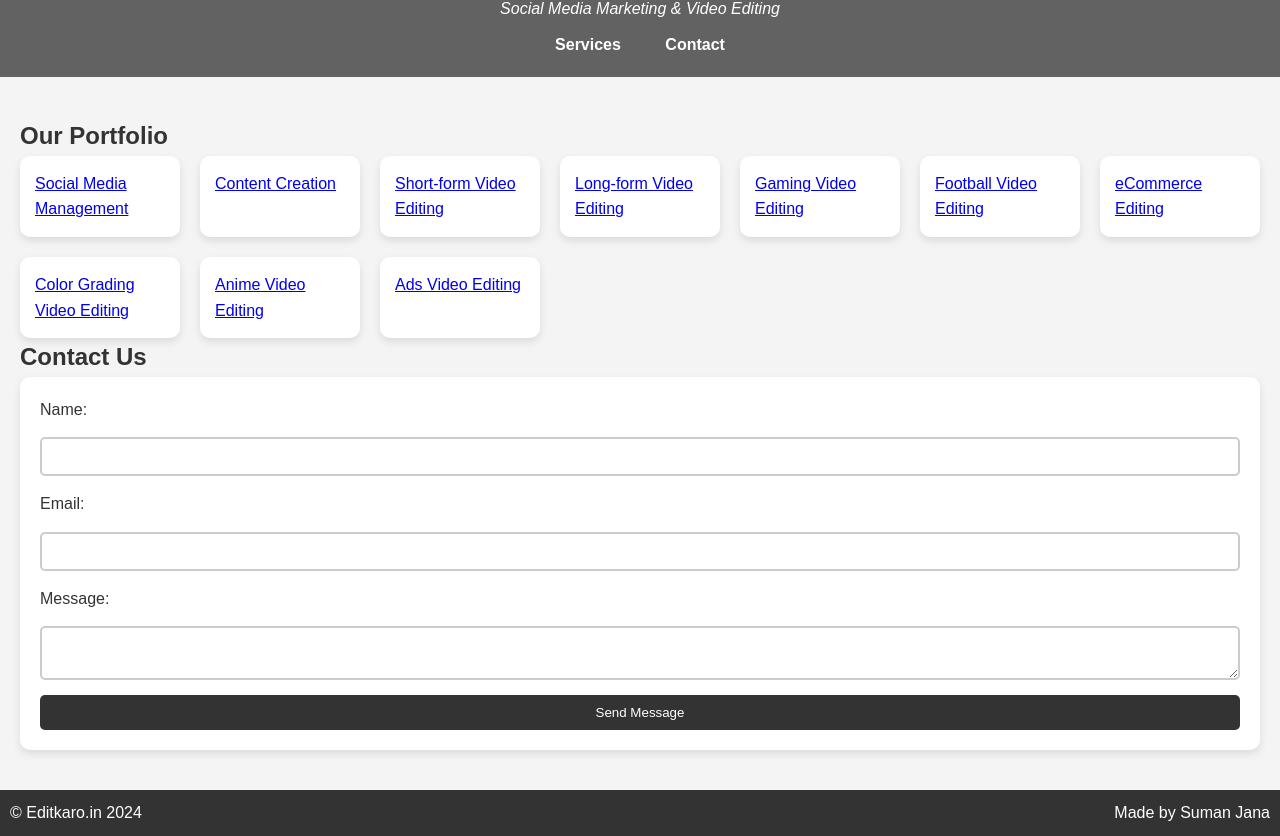
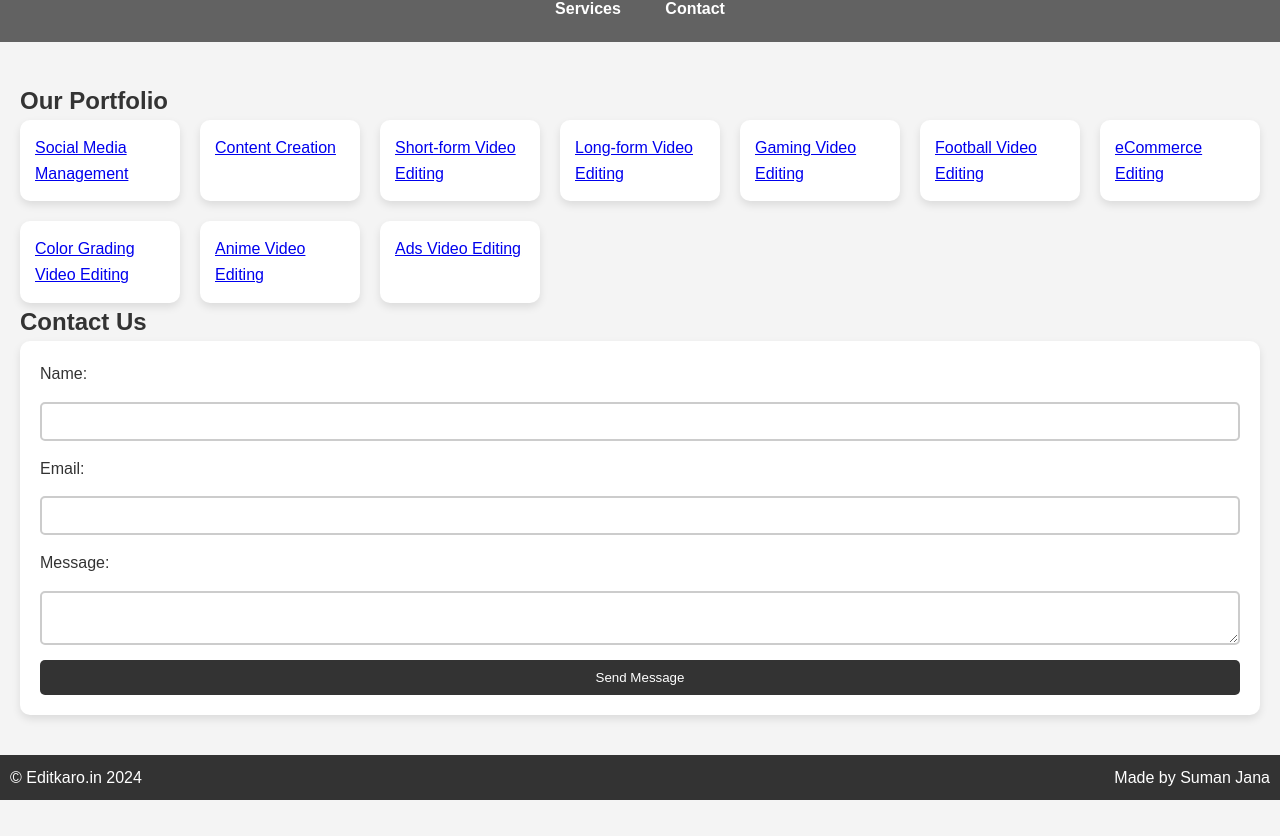
Before and after one commit to Suman9932code/EditKaro12, a plain HTML site: page index.html in a window 1280 px wide. Shown: the part 75-911 px from the top of the page. After the commit the page ends 875 px from the top, so only its background shows below. Drawn offline with Linux system fonts and the light colour scheme.

Commit message:
Update index.html

```diff
--- a/index.html
+++ b/index.html
@@ -3,16 +3,16 @@
 <head>
   <meta charset="UTF-8">
   <meta name="viewport" content="width=device-width, initial-scale=1.0">
-  <title>Editkaro.in - Social Media & Video Editing</title>
+  <title>Editkaro.in</title>
   <link rel="stylesheet" href="style.css">
 </head>
 <body>
   <header>
     <h1>Editkaro.in</h1>
-    <p><em>Social Media Marketing & Video Editing</em></p>
+
     <nav>
       <a href="#services"><strong>Services</strong></a>
-     <!-- <a href="#portfolio"><strong>Portfolio</strong></a>-->
+
       <a href="#contact"><strong>Contact</strong></a>
     </nav>
   </header>
@@ -34,10 +34,7 @@
       </ul>
     </section>
 
-  <!--  <section id="portfolio">
-      <h2>Our Portfolio</h2>
-      <div class="portfolio-container"></div>
-    </section>-->
+
 
     <section id="contact">
       <h2>Contact Us</h2>
```
